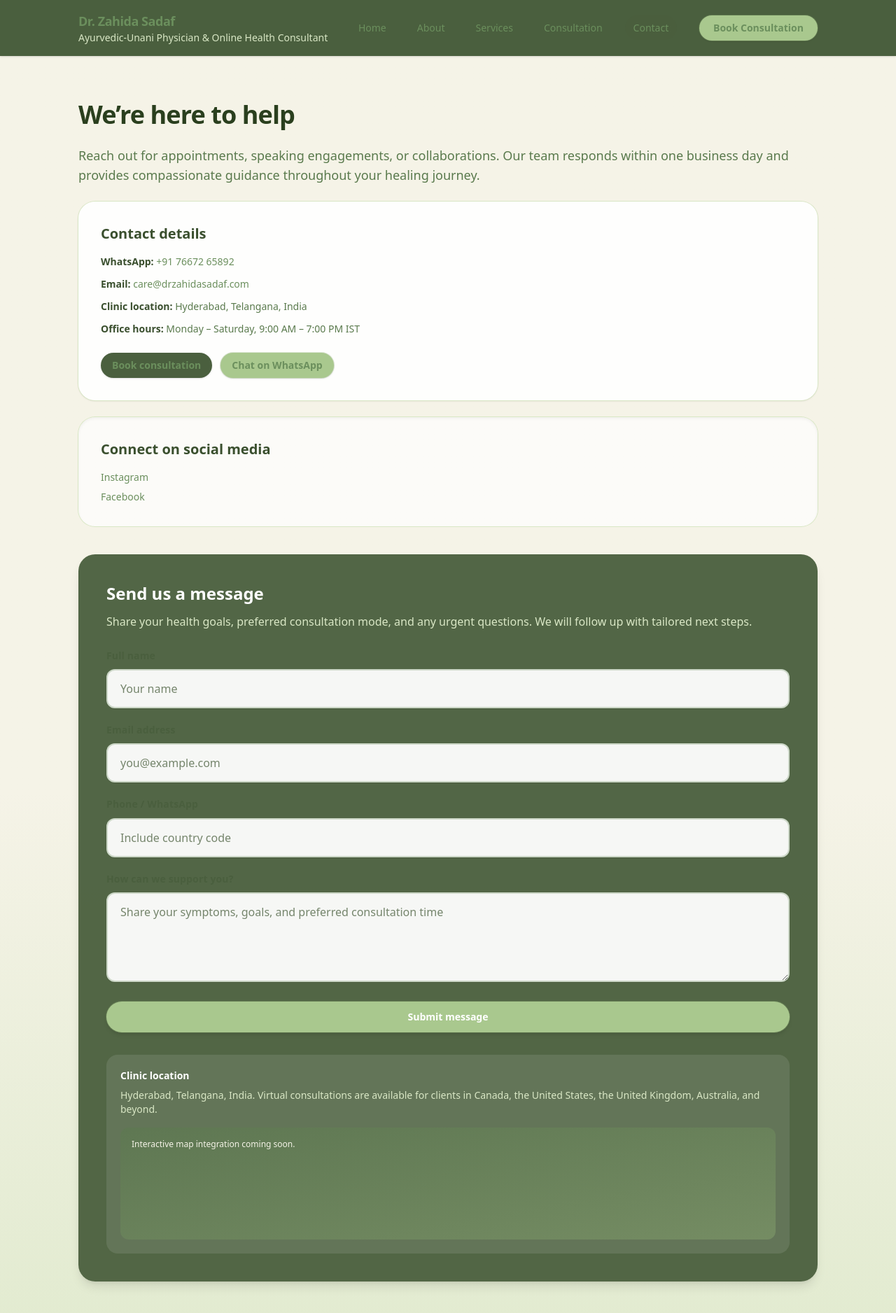
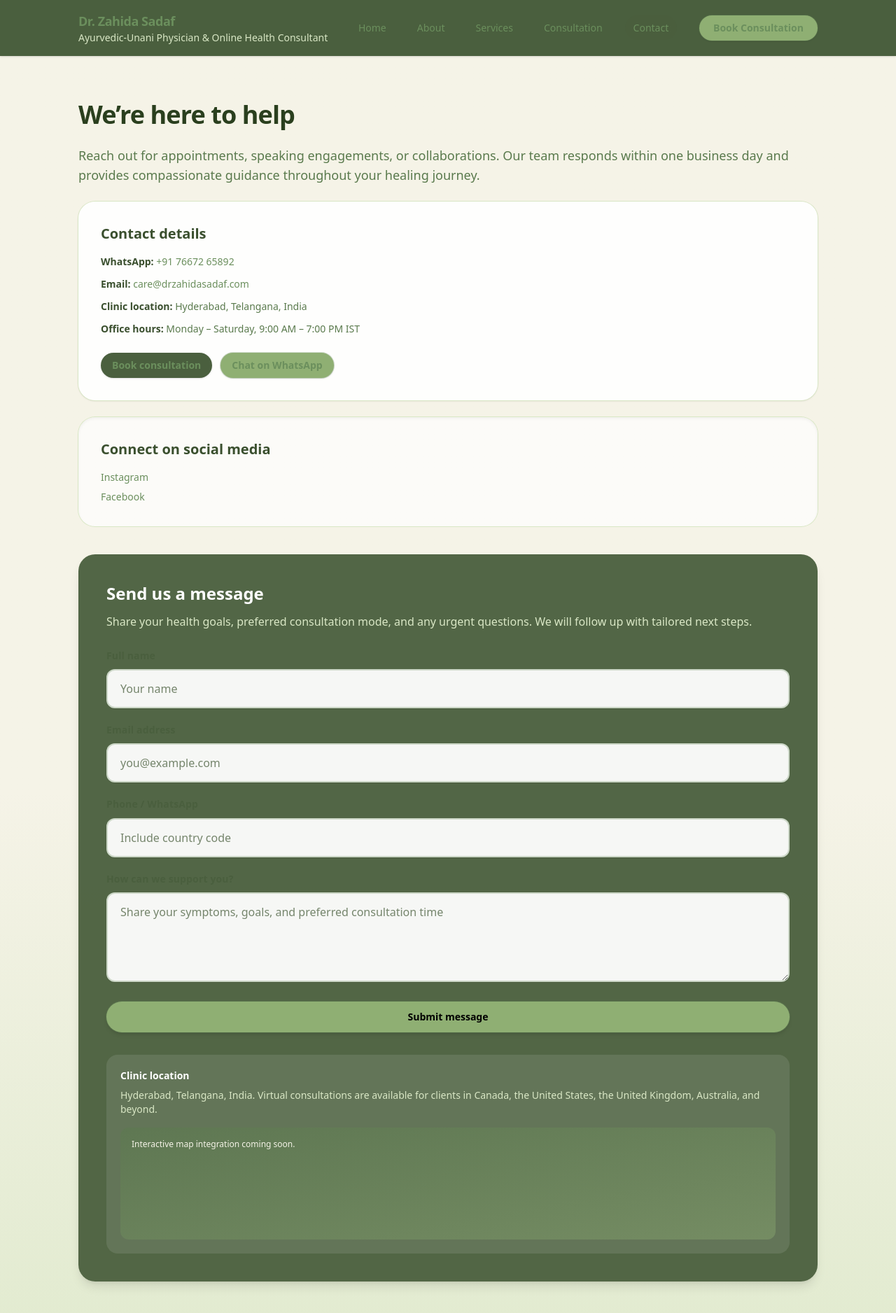
Before and after one commit to Yuji1702/website-work, a Next.js app: page /contact in a window 1280 px wide. Shown: the top 1876 px of the page at 70% size. Built offline with nearby package versions, Linux system fonts and the light colour scheme.

Commit message:
Use darker green background (earth-500) with black text for better contrast
Co-authored-by: Yuji1702 <161630286+Yuji1702@users.noreply.github.com>

```diff
--- a/app/consultation/page.tsx
+++ b/app/consultation/page.tsx
@@ -206,7 +206,7 @@ export default function ConsultationPage() {
             <div>
               <button
                 type="submit"
-                className="w-full rounded-full bg-earth-400 px-6 py-3 text-sm font-semibold text-white shadow-md ring-1 ring-earth-500/30 transition hover:bg-earth-500 hover:shadow-lg focus-visible:outline focus-visible:outline-2 focus-visible:outline-offset-2 focus-visible:outline-white active:scale-[0.99]"
+                className="w-full rounded-full bg-earth-500 px-6 py-3 text-sm font-semibold text-black shadow-md ring-1 ring-earth-600/30 transition hover:bg-earth-600 hover:shadow-lg focus-visible:outline focus-visible:outline-2 focus-visible:outline-offset-2 focus-visible:outline-white active:scale-[0.99]"
               >
                 Submit inquiry
               </button>
--- a/app/contact/page.tsx
+++ b/app/contact/page.tsx
@@ -48,7 +48,7 @@ export default function ContactPage() {
                 Book consultation
               </Link>
               <a
-                className="rounded-full bg-earth-400 px-4 py-2 text-white shadow-sm ring-1 ring-earth-500/30 transition hover:bg-earth-500 hover:shadow focus-visible:outline focus-visible:outline-2 focus-visible:outline-offset-2 focus-visible:outline-earth-600 active:scale-[0.98]"
+                className="rounded-full bg-earth-500 px-4 py-2 text-black shadow-sm ring-1 ring-earth-600/30 transition hover:bg-earth-600 hover:shadow focus-visible:outline focus-visible:outline-2 focus-visible:outline-offset-2 focus-visible:outline-earth-600 active:scale-[0.98]"
                 href="https://wa.me/917667265892"
                 target="_blank"
                 rel="noreferrer"
@@ -126,7 +126,7 @@ export default function ContactPage() {
             <div>
               <button
                 type="submit"
-                className="w-full rounded-full bg-earth-400 px-6 py-3 text-sm font-semibold text-white shadow-md ring-1 ring-earth-500/30 transition hover:bg-earth-500 hover:shadow-lg focus-visible:outline focus-visible:outline-2 focus-visible:outline-offset-2 focus-visible:outline-white active:scale-[0.99]"
+                className="w-full rounded-full bg-earth-500 px-6 py-3 text-sm font-semibold text-black shadow-md ring-1 ring-earth-600/30 transition hover:bg-earth-600 hover:shadow-lg focus-visible:outline focus-visible:outline-2 focus-visible:outline-offset-2 focus-visible:outline-white active:scale-[0.99]"
               >
                 Submit message
               </button>
--- a/components/site-header.tsx
+++ b/components/site-header.tsx
@@ -95,7 +95,7 @@ export function SiteHeader() {
               <li className="md:hidden">
                 <Link
                   href="/consultation"
-                  className="block rounded-full bg-earth-400 px-4 py-2 text-center text-sm font-semibold text-white shadow-sm ring-1 ring-earth-500/30 transition hover:bg-earth-500 hover:shadow active:scale-[0.98]"
+                  className="block rounded-full bg-earth-500 px-4 py-2 text-center text-sm font-semibold text-black shadow-sm ring-1 ring-earth-600/30 transition hover:bg-earth-600 hover:shadow active:scale-[0.98]"
                   onClick={() => setIsMenuOpen(false)}
                 >
                   Book Consultation
@@ -107,7 +107,7 @@ export function SiteHeader() {
           <div className="hidden md:flex md:items-center">
             <Link
               href="/consultation"
-              className="rounded-full bg-earth-400 px-5 py-2 text-sm font-semibold text-white shadow-sm ring-1 ring-earth-500/30 transition hover:bg-earth-500 hover:shadow focus-visible:outline focus-visible:outline-2 focus-visible:outline-offset-2 focus-visible:outline-earth-100 active:scale-[0.98]"
+              className="rounded-full bg-earth-500 px-5 py-2 text-sm font-semibold text-black shadow-sm ring-1 ring-earth-600/30 transition hover:bg-earth-600 hover:shadow focus-visible:outline focus-visible:outline-2 focus-visible:outline-offset-2 focus-visible:outline-earth-100 active:scale-[0.98]"
             >
               Book Consultation
             </Link>
```
